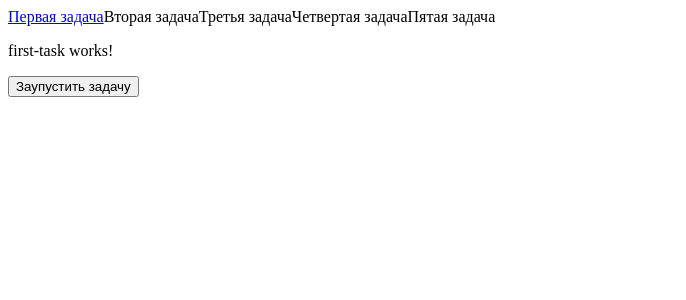
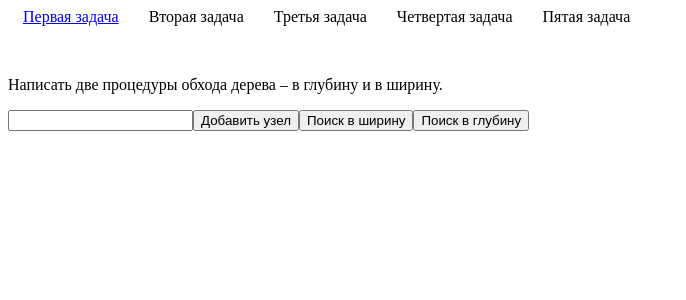
Before and after one commit to RadionovAleksandr/dataWork, an Angular app: page /first-task in a window 1280 px wide. Shown: the top 300 px of the page, without its empty margins (0-686 px from the left). Built offline with nearby package versions, Linux system fonts and the light colour scheme.

Commit message:
first task

```diff
--- a/src/app/app-routing.module.ts
+++ b/src/app/app-routing.module.ts
@@ -1,12 +1,12 @@
 import { NgModule, Component } from '@angular/core';
 import { Routes, RouterModule } from '@angular/router';
 import { FirstTaskComponent } from './pages/first-task/first-task.component';
+import { SecondTaskComponent } from './pages/second-task/second-task.component';
 
 
 const routes: Routes = [
-  {
-    path: 'first-task', component: FirstTaskComponent,
-  }
+  {path: 'first-task', component: FirstTaskComponent},
+  {path: 'first-task', component: SecondTaskComponent},
 ];
 
 @NgModule({
--- a/src/app/app.component.html
+++ b/src/app/app.component.html
@@ -1,6 +1,8 @@
-<a [routerLink]="['/first-task']">Первая задача</a>
-<a>Вторая задача</a>
-<a>Третья задача</a>
-<a>Четвертая задача</a>
-<a>Пятая задача</a>
+<nav>
+    <a [routerLink]="['/first-task']">Первая задача</a>
+    <a>Вторая задача</a>
+    <a>Третья задача</a>
+    <a>Четвертая задача</a>
+    <a>Пятая задача</a>
+</nav>
 <router-outlet></router-outlet>
--- a/src/app/app.component.scss
+++ b/src/app/app.component.scss
@@ -0,0 +1,7 @@
+a {
+    padding: 10px 15px;
+}
+
+nav {
+    margin-bottom: 50px;
+}
--- a/src/app/app.component.ts
+++ b/src/app/app.component.ts
@@ -1,10 +1,13 @@
 import { Component } from '@angular/core';
 
+
 @Component({
-  selector: 'app-root',
-  templateUrl: './app.component.html',
-  styleUrls: ['./app.component.scss']
+    selector: 'app-root',
+    templateUrl: './app.component.html',
+    styleUrls: ['./app.component.scss']
 })
 export class AppComponent {
-  title = 'DataWorkTasks';
+    title = 'DataWorkTasks';
+
+    constructor() {}
 }
--- a/src/app/app.module.ts
+++ b/src/app/app.module.ts
@@ -1,18 +1,22 @@
 import { BrowserModule } from '@angular/platform-browser';
 import { NgModule } from '@angular/core';
+import { FormsModule } from '@angular/forms';
 
 import { AppRoutingModule } from './app-routing.module';
 import { AppComponent } from './app.component';
 import { FirstTaskComponent } from './pages/first-task/first-task.component';
+import { SecondTaskComponent } from './pages/second-task/second-task.component';
 
 @NgModule({
   declarations: [
     AppComponent,
     FirstTaskComponent,
+    SecondTaskComponent,
   ],
   imports: [
     BrowserModule,
-    AppRoutingModule
+    AppRoutingModule,
+    FormsModule
   ],
   providers: [],
   bootstrap: [AppComponent]
--- a/src/app/pages/first-task/btn-node/btn-node.component.ts
+++ b/src/app/pages/first-task/btn-node/btn-node.component.ts
@@ -19,5 +19,4 @@
 
 //   ngOnInit(): void {
 //   }
-
 // }
--- a/src/app/pages/first-task/first-task.component.html
+++ b/src/app/pages/first-task/first-task.component.html
@@ -1,3 +1,5 @@
-<p>first-task works!</p>
-<!-- <input type="number" [(ngModel)]="value"> -->
-<button>Заупустить задачу</button>
+<p>{{title}}</p>
+<input type="number" [(ngModel)]="value" (keyup.enter)="addNode()">
+<button (click)="addNode()">Добавить узел</button>
+<button (click)="walkWidth()">Поиск в ширину</button>
+<button (click)="walkInDepth()">Поиск в глубину</button>
--- a/src/app/pages/first-task/first-task.component.ts
+++ b/src/app/pages/first-task/first-task.component.ts
@@ -1,6 +1,6 @@
 import { Component, OnInit, Input } from '@angular/core';
-// import { BtnComponent } from './btn/btn.component';
-
+import { BST } from './task';
+import "@angular/compiler";
 @Component({
     selector: 'app-first-task',
     templateUrl: './first-task.component.html',
@@ -8,17 +8,35 @@ import { Component, OnInit, Input } from '@angular/core';
 })
 export class FirstTaskComponent {
 
-    @Input() value: number;
+    // @Input() value: number;
+    value;
+    bst: BST;
     title = 'Написать две процедуры обхода дерева – в глубину и в ширину.';
-    // constructor(private btn: BtnComponent ) {
-
-    // }
-
-    // addNode(value) {
-    //     this.btn.add(value);
-    // }
-
-    ngOnInit(): void {
+    constructor() {
+        this.bst = new BST();
+        this.bst.add(14);
+        this.bst.add(9);
+        this.bst.add(12);
+        this.bst.add(22);
+        this.bst.add(17);
+        this.bst.add(3);
+        this.bst.add(-1);
+        this.bst.add(25);
+        // this.bst.walkWidth(25);
+        // this.bst.walkWidth(10);
+        // this.bst.walkInDepth(10);
+        // this.bst.walkInDepth(3);
+        this.bst.add(25);
     }
 
+    addNode() {
+        this.bst.add(this.value);
+    }
+    walkWidth() {
+        this.bst.walkWidth(this.value);
+    }
+
+    walkInDepth() {
+        this.bst.walkInDepth(this.value);
+    }
 }
--- a/src/app/pages/first-task/task.ts
+++ b/src/app/pages/first-task/task.ts
@@ -10,12 +10,11 @@ class BSTNode {
     }
 }
 
-class BST {
+export class BST {
     root;
     constructor() {
         this.root = null;
     }
-
     add(value) {
         const node = this.root;
         if (this.root === null) { // если вершина не обьявлена
@@ -27,14 +26,30 @@ class BST {
     }
 
     searchNode(node, value) {
+        if (value === undefined) {
+            return console.log(`Неверный формат ${value}, введите число`);
+        }
+        if (value === node.value) {
+            console.log(`Попытка повторно создать узел \nЗначение: ${value} существует в дереве`);
+            return;
+        }
         if (value < node.value) {
-            return node.left ?
-                this.searchNode(node.left, value) :
-                (node.left = new BSTNode(value));
+            if (node.left) {
+                this.searchNode(node.left, value);
+            } else {
+                console.log(` Значение: ${value} присвоено в левый узел узла ${node.value}`);
+                node.left = new BSTNode(value);
+                return;
+            }
         } else {
-            return node.right ?
-                this.searchNode(node.right, value) :
-                (node.right = new BSTNode(value));
+            if (node.right) {
+                this.searchNode(node.right, value);
+                return;
+            } else {
+                console.log(` Значение: ${value} присвоено в правый узел узл ${node.value}`);
+                node.right = new BSTNode(value);
+                return;
+            }
         }
     }
 
@@ -42,16 +57,21 @@ class BST {
         let step = 0;
         let turn = [];
         let currentRoot = this.root;
+        turn.push(currentRoot); // Поместить в очередь вершину дерева
         while (currentRoot.value !== value) {
             step++;
-            turn.push(currentRoot); // Поместить в очередь корень дерева
+            if (turn.length === 0) {
+                console.log(step);
+                console.log('данного значения нет в узлах дерева');
+                return;
+            };
             currentRoot = turn[0];
             turn = turn.filter(node => node !== currentRoot); //Изъять из очереди очередную вершину. Поместить в очередь ее дочерние вершины
             currentRoot.left ? turn.push(currentRoot.left) : null;
             currentRoot.right ? turn.push(currentRoot.right) : null;
         }
-        console.log(step)
-        return true
+        console.log(`Мне понадобилось ${step} итераций чтобы найти значение ${value} в обходя дерево в ширину`);
+        return true;
     }
 
 
@@ -62,33 +82,26 @@ class BST {
             step++;
             if (value < currentRoot.value) {
                 if (currentRoot.left === null) {
-                    return false;
+                    currentRoot = null;
+                    console.log(`Количество итераций ${step}`);
+                    console.log('данного значения нет в узлах дерева');
+                    return;
                 } else {
                     currentRoot = currentRoot.left;
                 }
             }
             if (value > currentRoot.value) {
                 if (currentRoot.right === null) {
-                    return false;
+                    currentRoot = null;
+                    console.log(`Количество итераций ${step}`);
+                    console.log('данного значения нет в узлах дерева');
+                    return;
                 } else {
                     currentRoot = currentRoot.right;
                 }
             }
         }
-        console.log(step);
+        console.log(`Мне понадобилось ${step} итераций чтобы найти значение ${value} в обходя дерево в глубину`);
         return true;
     }
 }
-
-const bst = new BST();
-
-bst.add(14);
-bst.add(9);
-bst.add(12);
-bst.add(22);
-bst.add(17);
-bst.add(3);
-bst.add(-1);
-bst.add(25);
-bst.walkWidth(3);
-bst.walkInDepth(3);
--- /dev/null
+++ b/src/app/pages/second-task/second-task.component.html
@@ -0,0 +1 @@
+<p>second-task works!</p>
--- /dev/null
+++ b/src/app/pages/second-task/second-task.component.ts
@@ -0,0 +1,15 @@
+import { Component, OnInit } from '@angular/core';
+
+@Component({
+  selector: 'app-second-task',
+  templateUrl: './second-task.component.html',
+  styleUrls: ['./second-task.component.scss']
+})
+export class SecondTaskComponent implements OnInit {
+
+  constructor() { }
+
+  ngOnInit(): void {
+  }
+
+}
```
Also changed, not shown: src/app/pages/second-task/second-task.component.scss (added), 2 other files (tests, documents, lock files or other folders).
